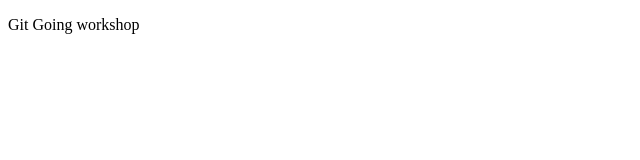
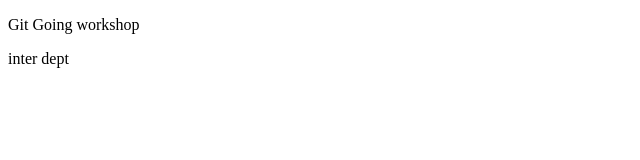
Before and after one commit to johnabraham7/git-going, a plain HTML site: page index.html in a window 1280 px wide. Shown: the full height of the page, 0-640 px from the left. Drawn offline with Linux system fonts and the light colour scheme.

Commit message:
second commit

```diff
--- a/index.html
+++ b/index.html
@@ -5,5 +5,6 @@
 </head>
 <body>
     <p>Git Going workshop</p>
+    <p>inter dept </p>
 </body>
 </html>
```
